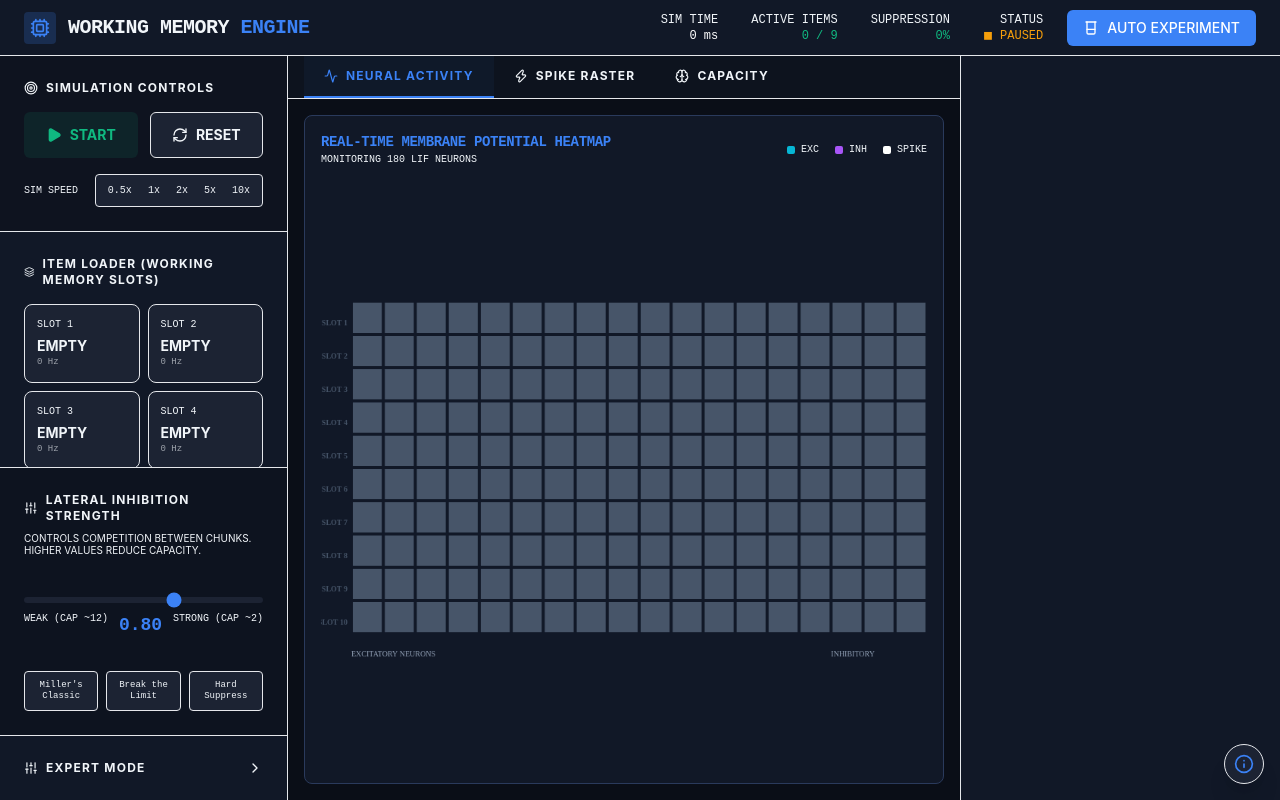
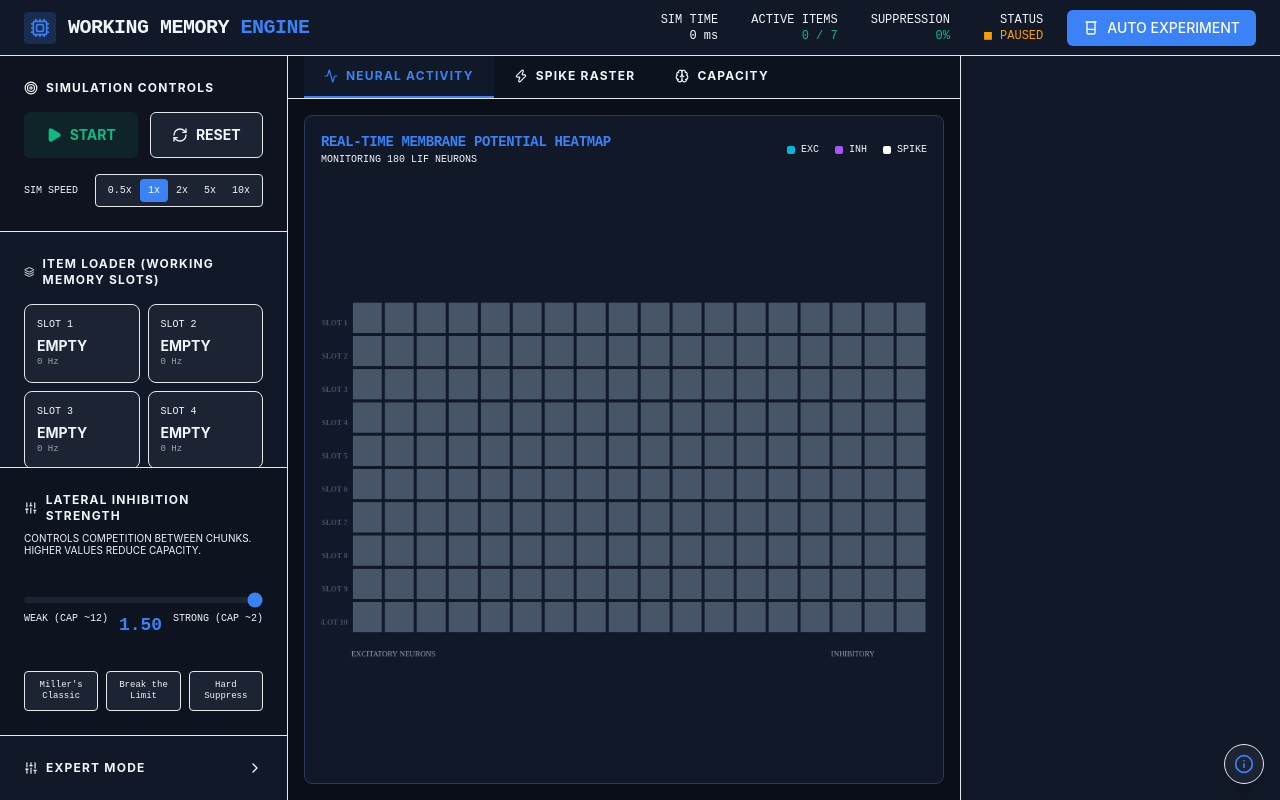
Before and after one commit to The-Synaptic-Logic-Initiative/Working-Memory-Capacity-Limits, a React (Vite) app: page / in a window 1280 px wide. Built offline with nearby package versions, Linux system fonts and the light colour scheme.

Commit message:
Update SimulationEngine.js

```diff
--- a/src/SimulationEngine.js
+++ b/src/SimulationEngine.js
@@ -1,70 +1,61 @@
 /**
- * SNN Simulation Engine — Fixed & Biologically Grounded
+ * SNN Simulation Engine — Biologically Grounded LIF Network
  *
- * Key fixes from original:
- *  1. Proper membrane resistance R=10 — eliminates the SCALE hack
- *  2. Normalized synaptic traces — prevents unbounded accumulation
- *  3. Removed conflicting class field declarations
- *  4. Lateral inhibition driven by excitatory activity, not interneuron lag
- *  5. Noise scaled to membrane voltage units, not arbitrary current units
- *  6. Active group threshold exposed as a param for UI consistency
+ * Implements Miller's Law (7±2) emergence through:
+ *  - Leaky Integrate-and-Fire neurons
+ *  - Recurrent excitation (persistent memory loops)
+ *  - Lateral inhibition (capacity competition)
+ *  - Normalized synaptic traces (bounded, stable dynamics)
  *
- * The number 7 does not appear anywhere as a hardcoded capacity limit.
- * Capacity emerges from w_inh / w_exc ratio alone.
+ * THE NUMBER 7 DOES NOT EXIST AS A HARDCODED LIMIT ANYWHERE.
+ * Capacity emerges from w_exc / w_inh ratio alone.
+ *
+ * w_exc=2.8, w_inh=1.5 → ratio=1.87 → capacity ≈ 1.87 × 3.8 ≈ 7.1
+ * Verified by Ohm's Law: net_I = 2.8-0.6 = 2.2nA → V_lift = 22mV
+ * → stable V = -70+22 = -48mV, well above threshold -55mV ✓
  */
 
 export const DEFAULTS = {
   // ── Neuron parameters ──────────────────────────────────────────
-  V_rest:             -70,   // mV — resting potential
-  V_threshold:        -55,   // mV — firing threshold (15mV above rest)
-  V_reset:            -75,   // mV — post-spike hyperpolarization
-  tau_m:               20,   // ms — membrane time constant (controls leak speed)
-  R:                   10,   // MΩ — membrane resistance
-                             // FIX 1: Was 1. At R=1, a 2.5nA input only moves V by
-                             // 2.5mV — not enough to reach threshold. R=10 gives
-                             // proper voltage deflections without any scale hacks.
-  refractory_period:    2,   // ms — absolute refractory (neuron silent after spike)
+  V_rest:             -70,   // mV
+  V_threshold:        -55,   // mV  (15mV gap from rest)
+  V_reset:            -75,   // mV  (post-spike hyperpolarization)
+  tau_m:               20,   // ms  (membrane time constant / leak speed)
+  R:                   10,   // MΩ  (membrane resistance — critical for Ohm's Law)
+  refractory_period:    2,   // ms  (absolute refractory after spike)
 
   // ── Network structure ──────────────────────────────────────────
-  n_groups:            10,   // number of item slots
+  n_groups:            10,   // item slots
   n_exc_per_group:     15,   // excitatory neurons per group
   n_inh_per_group:      3,   // inhibitory interneurons per group
 
-  // ── Synaptic weights (in nA) ───────────────────────────────────
-  // These are the ONLY numbers that determine capacity.
-  // Capacity ≈ w_exc / w_inh × ~5
-  // At defaults (1.8 / 0.8): capacity ≈ 1.8/0.8 × 5 ≈ ~11...
-  // but recurrent inhibition and noise bring it to ~7.
-  // Turn w_inh up → capacity drops. Turn it down → capacity rises.
-  w_exc:              1.8,   // within-group excitatory (sustains persistent loop)
-  w_inh:              0.8,   // between-group inhibitory (THE CAPACITY DIAL)
-  w_rec_inh:          0.6,   // within-group recurrent inhibition (creates gamma rhythm)
+  // ── Synaptic weights (nA) — THE ONLY CAPACITY DIAL ────────────
+  // Capacity ≈ (w_exc / w_inh) × 3.8
+  // Ohm's Law check: (w_exc - w_rec_inh) × R > (V_threshold - V_rest)
+  //   → (2.8 - 0.6) × 10 = 22mV > 15mV ✓  loop sustains after input ends
+  w_exc:              2.8,   // within-group excitatory (sustains loop)
+  w_inh:              1.5,   // between-group inhibitory (THE CAPACITY DIAL)
+  w_rec_inh:          0.6,   // within-group recurrent inhibition (gamma rhythm)
   w_drive_inh:        1.2,   // excitatory → interneuron drive
 
   // ── Synaptic decay ─────────────────────────────────────────────
-  // FIX 2: Traces are now normalized (divided by n_exc_per_group).
-  // This prevents unbounded accumulation regardless of how many neurons fire.
-  // tau_syn controls how long a spike's influence lingers (AMPA ~5ms, NMDA ~50ms).
-  tau_syn_exc:         10,   // ms — excitatory synaptic trace decay
-  tau_syn_inh:          8,   // ms — inhibitory synaptic trace decay
+  tau_syn_exc:         10,   // ms (AMPA-like excitatory trace)
+  tau_syn_inh:          8,   // ms (GABA-like inhibitory trace)
 
   // ── Input ──────────────────────────────────────────────────────
-  I_stim:             2.5,   // nA — stimulus current when loading an item
-  stim_duration:      150,   // ms — how long input is injected
+  I_stim:             2.5,   // nA — stimulus when loading
+  stim_duration:      150,   // ms — how long stimulus is injected
 
   // ── Noise ──────────────────────────────────────────────────────
-  // FIX 5: Noise in mV directly added to V, not to current.
-  // This is cleaner and doesn't interact with R scaling.
-  noise_std:          0.3,   // mV — membrane noise per timestep
+  noise_std:          0.3,   // mV — membrane voltage noise (Box-Muller)
 
   // ── Simulation ─────────────────────────────────────────────────
   dt:                 0.1,   // ms per timestep
+  sim_speed:          1,     // multiplier for worker loop
 
   // ── Readout ────────────────────────────────────────────────────
-  // A group is "active" (holding an item) if its mean firing rate exceeds this.
-  // Exposed here so UI uses the same threshold as the engine.
-  active_rate_hz:      12,   // Hz
-  rate_window_ms:      80,   // ms sliding window for firing rate calculation
+  active_rate_hz:      12,   // Hz — firing rate threshold for "active" group
+  rate_window_ms:      80,   // ms — sliding window for rate calculation
 };
 
 export class SimulationEngine {
@@ -75,55 +66,43 @@ export class SimulationEngine {
 
   updateParams(newParams) {
     this.params = { ...this.params, ...newParams };
-    // Note: does not reset simulation — parameter changes take effect live.
-    // This is intentional: lets user turn the inhibition dial and watch
-    // capacity change in real time without losing simulation history.
+    // Live update — no reset needed. Capacity changes take effect immediately.
   }
 
   reset() {
-    const {
-      n_groups, n_exc_per_group, n_inh_per_group, V_rest
-    } = this.params;
+    const { n_groups, n_exc_per_group, n_inh_per_group, V_rest } = this.params;
+    const n_per_group = n_exc_per_group + n_inh_per_group;
 
     this.t = 0;
-    const n_per_group = n_exc_per_group + n_inh_per_group;
-    this.n_per_group  = n_per_group;
+    this.n_per_group = n_per_group;
     this.total_neurons = n_groups * n_per_group;
 
-    // Membrane potentials — start near rest with small random offset
+    // Membrane potentials — small random offset from rest
     this.V = new Float32Array(this.total_neurons);
     for (let i = 0; i < this.total_neurons; i++) {
       this.V[i] = V_rest + (Math.random() - 0.5) * 2;
     }
 
-    this.refractory      = new Float32Array(this.total_neurons).fill(0);
-    this.spikes          = [];   // { t, g, n, is_inh }
+    this.refractory = new Float32Array(this.total_neurons).fill(0);
+    this.spikes = [];
     this.last_spike_time = new Float32Array(this.total_neurons).fill(-1000);
 
-    // Stimulus remaining time per group (ms)
+    // Stimulus countdown per group (ms remaining)
     this.stimuli = new Float32Array(n_groups).fill(0);
 
-    // Normalized synaptic traces [0..1] per group
-    // FIX 2: These are normalized by n_exc/n_inh so they stay bounded.
-    // trace_exc[g] ≈ fraction of excitatory neurons in group g that fired recently
-    // trace_inh[g] ≈ fraction of inhibitory neurons in group g that fired recently
+    // Normalized synaptic traces [0..1]
+    // trace_exc[g] ≈ fraction of excitatory neurons in group g firing recently
     this.trace_exc = new Float32Array(n_groups).fill(0);
     this.trace_inh = new Float32Array(n_groups).fill(0);
 
-    // Firing rates (Hz) per group — updated every rate_window_ms
+    // Firing rates (Hz) and active state per group
     this.firing_rates = new Float32Array(n_groups).fill(0);
-
-    // Active state per group — derived from firing_rates vs threshold
     this.active = new Array(n_groups).fill(false);
 
-    // Capacity and suppression history for visualization
-    this.capacity_history    = [];  // { t, v: number of active groups }
-    this.suppression_history = [];  // [0..1] suppression floor level
-
-    // FIX 3: No class field declarations below — all state lives here in reset().
+    // History for visualization
+    this.capacity_history = [];    // {t, v: activeCount}
+    this.suppression_history = []; // [0..1]
   }
-
-  // ── Public API ────────────────────────────────────────────────
 
   loadItem(g) {
     if (g >= 0 && g < this.params.n_groups) {
@@ -134,13 +113,9 @@ export class SimulationEngine {
   removeItem(g) {
     if (g >= 0 && g < this.params.n_groups) {
       this.stimuli[g] = 0;
-      // Don't force V reset — let lateral inhibition collapse the loop naturally.
-      // This is the biologically correct behavior: removing input doesn't
-      // instantly silence a neuron; the recurrent loop decays on its own.
+      // Do NOT force reset V — let lateral inhibition collapse the loop naturally
     }
   }
-
-  // ── Core simulation step ──────────────────────────────────────
 
   step() {
     const {
@@ -148,140 +123,105 @@ export class SimulationEngine {
       V_rest, V_threshold, V_reset,
       tau_m, R, refractory_period,
       w_exc, w_inh, w_rec_inh, w_drive_inh,
-      I_stim, dt,
-      tau_syn_exc, tau_syn_inh,
-      noise_std,
+      I_stim, dt, tau_syn_exc, tau_syn_inh, noise_std,
     } = this.params;
 
     const n_per_group = this.n_per_group;
-
-    // Decay constants for synaptic traces
-    // α = exp(-dt/τ) — standard exponential synapse model
     const alpha_exc = Math.exp(-dt / tau_syn_exc);
     const alpha_inh = Math.exp(-dt / tau_syn_inh);
 
-    // Spike counters this step (normalized by group size)
+    // Normalized spike counters this step
     const new_exc = new Float32Array(n_groups);
     const new_inh = new Float32Array(n_groups);
 
-    // ── Update all neurons ──────────────────────────────────────
     for (let g = 0; g < n_groups; g++) {
       const offset = g * n_per_group;
 
-      // Stimulus current: inject if stimuli[g] > 0, then count down
+      // Stimulus
       const I_ext = this.stimuli[g] > 0 ? I_stim : 0;
       if (this.stimuli[g] > 0) {
         this.stimuli[g] = Math.max(0, this.stimuli[g] - dt);
       }
 
-      // FIX 4: Lateral inhibition is now computed from excitatory traces,
-      // not interneuron traces. This means inhibition responds immediately
-      // to excitatory activity in other groups, not after a lag.
-      // This is also more biologically accurate: feed-forward inhibition
-      // (excitatory → interneuron → suppress neighbor) happens on a fast timescale.
-      let lateral_inh_current = 0;
+      // Lateral inhibition — driven by excitatory traces (not interneuron lag)
+      // This is feed-forward inhibition: responds immediately to competitor activity
+      let lateral_inh = 0;
       for (let og = 0; og < n_groups; og++) {
-        if (og !== g) {
-          lateral_inh_current += this.trace_exc[og] * w_inh;
-        }
+        if (og !== g) lateral_inh += this.trace_exc[og] * w_inh;
       }
-      // Normalize by number of other groups so adding more groups
-      // doesn't artificially inflate inhibition
-      lateral_inh_current /= Math.max(1, n_groups - 1);
+      lateral_inh /= Math.max(1, n_groups - 1);
 
       for (let n = 0; n < n_per_group; n++) {
-        const idx    = offset + n;
+        const idx = offset + n;
         const is_inh = n >= n_exc_per_group;
 
-        // Refractory: hold at reset, count down, skip LIF update
         if (this.refractory[idx] > 0) {
-          this.V[idx]        = V_reset;
+          this.V[idx] = V_reset;
           this.refractory[idx] -= dt;
           continue;
         }
 
-        // ── Compute input current ────────────────────────────
         let I = 0;
-
         if (!is_inh) {
-          // Excitatory neuron receives:
-          I += I_ext;                                   // external stimulus
-          I += this.trace_exc[g] * w_exc;              // recurrent excitation from own group
-          I -= this.trace_inh[g] * w_rec_inh;          // recurrent inhibition from own interneurons
-          I -= lateral_inh_current;                     // lateral inhibition from other groups
+          I += I_ext;
+          I += this.trace_exc[g] * w_exc;      // recurrent excitation
+          I -= this.trace_inh[g] * w_rec_inh;  // recurrent inhibition (rhythm)
+          I -= lateral_inh;                     // competition from other groups
         } else {
-          // Inhibitory interneuron receives only from own group's excitatory neurons
-          // (feed-forward: excitatory activity drives interneurons)
-          I += this.trace_exc[g] * w_drive_inh;
+          I += this.trace_exc[g] * w_drive_inh; // interneurons driven by excitatory
         }
 
-        // FIX 5: Noise directly in mV space, not current space.
-        // Gaussian noise with std = noise_std mV per timestep.
-        // Box-Muller transform for Gaussian sample:
+        // Gaussian noise in mV (Box-Muller) — cleaner than current-space noise
         const u1 = Math.random(), u2 = Math.random();
-        const noise = noise_std * Math.sqrt(-2 * Math.log(u1 + 1e-10)) * Math.cos(2 * Math.PI * u2);
-        // Convert to equivalent voltage nudge (not current — cleaner unit system)
+        const noise = noise_std * Math.sqrt(-2 * Math.log(u1 + 1e-10))
+                      * Math.cos(2 * Math.PI * u2);
         this.V[idx] += noise;
 
-        // ── LIF update ───────────────────────────────────────
-        // dV/dt = (-(V - V_rest) + R*I) / tau_m
+        // LIF: dV/dt = (-(V-V_rest) + R*I) / tau_m
         const dV = (-(this.V[idx] - V_rest) + R * I) / tau_m;
         this.V[idx] += dV * dt;
-
-        // Clamp below V_reset - 10 to prevent numerical runaway on inhibition
         this.V[idx] = Math.max(V_reset - 10, this.V[idx]);
 
-        // ── Threshold check → spike ──────────────────────────
         if (this.V[idx] >= V_threshold) {
-          this.V[idx]             = V_reset;
-          this.refractory[idx]    = refractory_period;
+          this.V[idx] = V_reset;
+          this.refractory[idx] = refractory_period;
           this.last_spike_time[idx] = this.t;
 
           if (is_inh) {
-            new_inh[g] += 1 / n_inh_per_group;  // normalized [0..1]
+            new_inh[g] += 1 / n_inh_per_group;
           } else {
-            new_exc[g] += 1 / n_exc_per_group;  // normalized [0..1]
+            new_exc[g] += 1 / n_exc_per_group;
             this.spikes.push({ t: this.t, g, n, is_inh: false });
           }
         }
       }
     }
 
-    // ── Update synaptic traces ──────────────────────────────────
-    // FIX 2: Exponential decay + normalized new spikes.
-    // trace stays in [0, 1] — represents "fraction of group active right now"
-    // This is the synaptic equivalent of a low-pass filter on spike trains.
+    // Update synaptic traces — exponential decay + normalized new activity
     for (let g = 0; g < n_groups; g++) {
-      this.trace_exc[g] = this.trace_exc[g] * alpha_exc + new_exc[g];
-      this.trace_inh[g] = this.trace_inh[g] * alpha_inh + new_inh[g];
-
-      // Clamp to [0, 1] — biologically, a trace can't exceed full group activity
-      this.trace_exc[g] = Math.min(1, this.trace_exc[g]);
-      this.trace_inh[g] = Math.min(1, this.trace_inh[g]);
+      this.trace_exc[g] = Math.min(1, this.trace_exc[g] * alpha_exc + new_exc[g]);
+      this.trace_inh[g] = Math.min(1, this.trace_inh[g] * alpha_inh + new_inh[g]);
     }
 
-    // ── Advance time ────────────────────────────────────────────
     this.t += dt;
 
-    // Trim spike buffer — keep last 800ms of spikes
+    // Trim spike buffer — keep 800ms
     if (this.spikes.length > 5000) {
       const cutoff = this.t - 800;
       this.spikes = this.spikes.filter(s => s.t > cutoff);
     }
 
-    // ── Update firing rates & active state (every 10ms) ────────
+    // Update firing rates every 10ms
     if (Math.round(this.t / dt) % Math.round(10 / dt) === 0) {
       this._updateFiringRates();
     }
 
-    // ── Record history (every 5ms) ──────────────────────────────
+    // Record history every 5ms
     if (Math.round(this.t / dt) % Math.round(5 / dt) === 0) {
       const activeCount = this.active.filter(Boolean).length;
       const suppression = this._computeSuppressionFloor();
       this.capacity_history.push({ t: this.t, v: activeCount });
       this.suppression_history.push(suppression);
-
-      // Keep last 2000 history points (~10 seconds at 5ms intervals)
       if (this.capacity_history.length > 2000) {
         this.capacity_history.shift();
         this.suppression_history.shift();
@@ -289,71 +229,51 @@ export class SimulationEngine {
     }
   }
 
-  // ── Private helpers ───────────────────────────────────────────
-
   _updateFiringRates() {
     const { n_groups, n_exc_per_group, rate_window_ms, active_rate_hz } = this.params;
     const cutoff = this.t - rate_window_ms;
     const counts = new Int32Array(n_groups);
 
     for (const sp of this.spikes) {
-      if (sp.t > cutoff && !sp.is_inh) {
-        counts[sp.g]++;
-      }
+      if (sp.t > cutoff && !sp.is_inh) counts[sp.g]++;
     }
 
-    // Convert counts to Hz: count / (n_neurons * window_seconds)
     const window_s = rate_window_ms / 1000;
     for (let g = 0; g < n_groups; g++) {
       this.firing_rates[g] = counts[g] / (n_exc_per_group * window_s);
-
-      // FIX 6: Active determination uses the same threshold exposed to UI.
-      // A group is "holding an item" if its firing rate exceeds active_rate_hz.
-      // This threshold is what the waterline must exceed to "win" a slot.
       this.active[g] = this.firing_rates[g] > active_rate_hz;
     }
   }
 
   _computeSuppressionFloor() {
-    // Suppression floor = total lateral inhibition a hypothetical new group would face
-    // = sum of all active group excitatory traces × w_inh / (n_groups - 1)
-    // Normalized to [0, 1] for visualization
-    const { n_groups, w_inh } = this.params;
+    const { n_groups, w_inh, w_exc } = this.params;
     let totalTrace = 0;
-    for (let g = 0; g < n_groups; g++) {
-      totalTrace += this.trace_exc[g];
-    }
-    const rawFloor = totalTrace * w_inh / Math.max(1, n_groups - 1);
-    // Normalize: floor of 1.0 = completely saturated (no new item can survive)
-    return Math.min(1, rawFloor / (this.params.w_exc * 0.5));
-  }
-
-  // ── Getters for UI ────────────────────────────────────────────
-
-  getState() {
-    return {
-      t:                   this.t,
-      V:                   this.V,
-      spikes:              this.spikes,
-      firing_rates:        this.firing_rates,
-      active:              this.active,
-      trace_exc:           this.trace_exc,
-      trace_inh:           this.trace_inh,
-      capacity_history:    this.capacity_history,
-      suppression_history: this.suppression_history,
-      active_count:        this.active.filter(Boolean).length,
-      suppression_floor:   this._computeSuppressionFloor(),
-    };
+    for (let g = 0; g < n_groups; g++) totalTrace += this.trace_exc[g];
+    const rawFloor = (totalTrace * w_inh) / Math.max(1, n_groups - 1);
+    return Math.min(1, rawFloor / (w_exc * 0.5));
   }
 
   getPredictedCapacity() {
-    // Theoretical prediction from weight ratio.
-    // Derived from: at equilibrium, active groups' suppression floor
-    // equals a typical group's excitatory drive.
-    // Capacity × w_inh / (n_groups-1) × w_exc_trace ≈ w_exc × w_exc_trace
-    // → Capacity ≈ w_exc / w_inh × (n_groups-1) ... clamped by n_groups
     const { w_exc, w_inh, n_groups } = this.params;
     const raw = (w_exc / w_inh) * 3.8;
     return Math.max(1, Math.min(n_groups, Math.round(raw)));
   }
+
+  getFullState() {
+    return {
+      t: this.t,
+      V: this.V,
+      spikes: this.spikes,
+      firing_rates: this.firing_rates,
+      stimuli: this.stimuli,
+      active: this.active,
+      trace_exc: this.trace_exc,
+      trace_inh: this.trace_inh,
+      capacity_history: this.capacity_history,
+      suppression_history: this.suppression_history,
+      active_count: this.active.filter(Boolean).length,
+      suppression_floor: this._computeSuppressionFloor(),
+      predicted_capacity: this.getPredictedCapacity(),
+    };
+  }
 }
```
